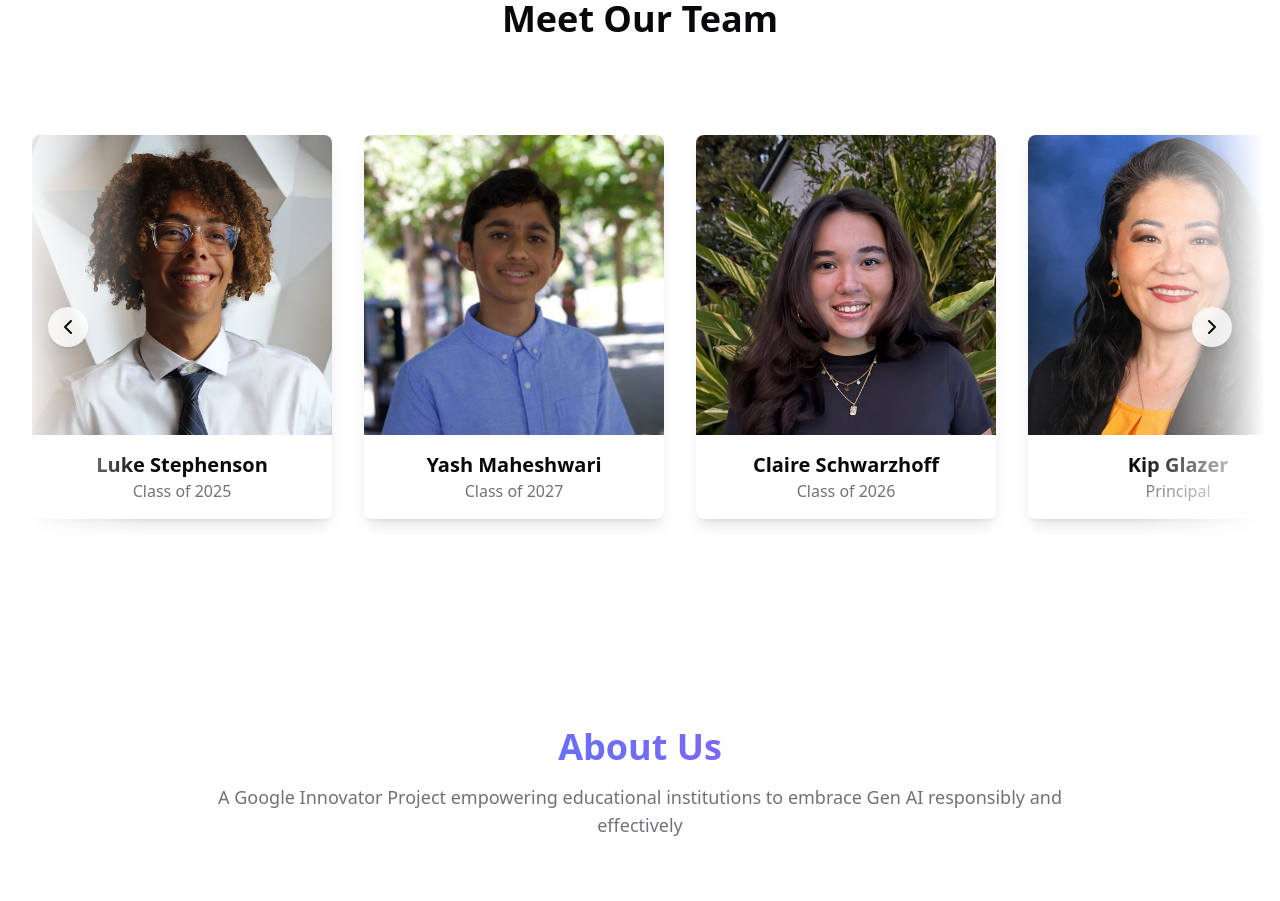
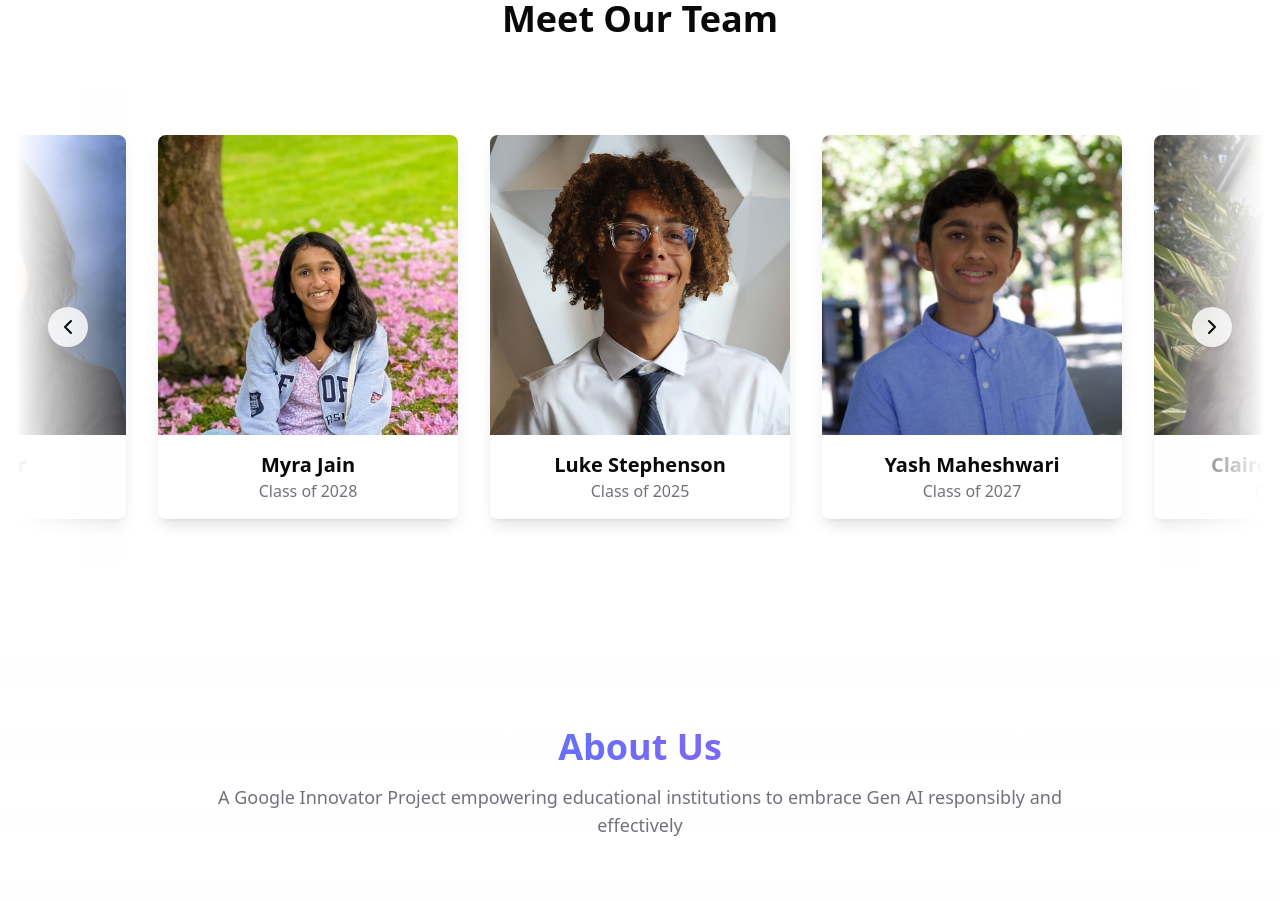
Before and after one commit to LukeSteph-txt/Google-Innovator-Project, a Next.js app: page / in a window 1280 px wide. Shown: the part 1500-2401 px from the top of the page. Built offline with nearby package versions, Linux system fonts and the light colour scheme.

Commit message:
Add Myra to Team

```diff
--- a/components/TeamCarousel.tsx
+++ b/components/TeamCarousel.tsx
@@ -28,6 +28,12 @@ const teamMembers = [
     title: "Principal",
     image: "/profiles/kipglazer.jpg",
     bio: "Dr. Glazer is a proud principal of Mountain View High School. She is a Google Innovator interested in supporting students to work on meaningful technology projects that focus on the effective and ethical use of GenAI and AI-enabled tools."
+  },
+  {
+    name: "Myra Jain",
+    title: "Class of 2028",
+    image: "/profiles/myrajain.jpg",
+    bio: "Myra is a passionate student leader and advocate for equitable access to technology education. She is dedicated to promoting digital literacy and empowering students to make informed decisions about the responsible use of AI."
   }
 ]
 
```
